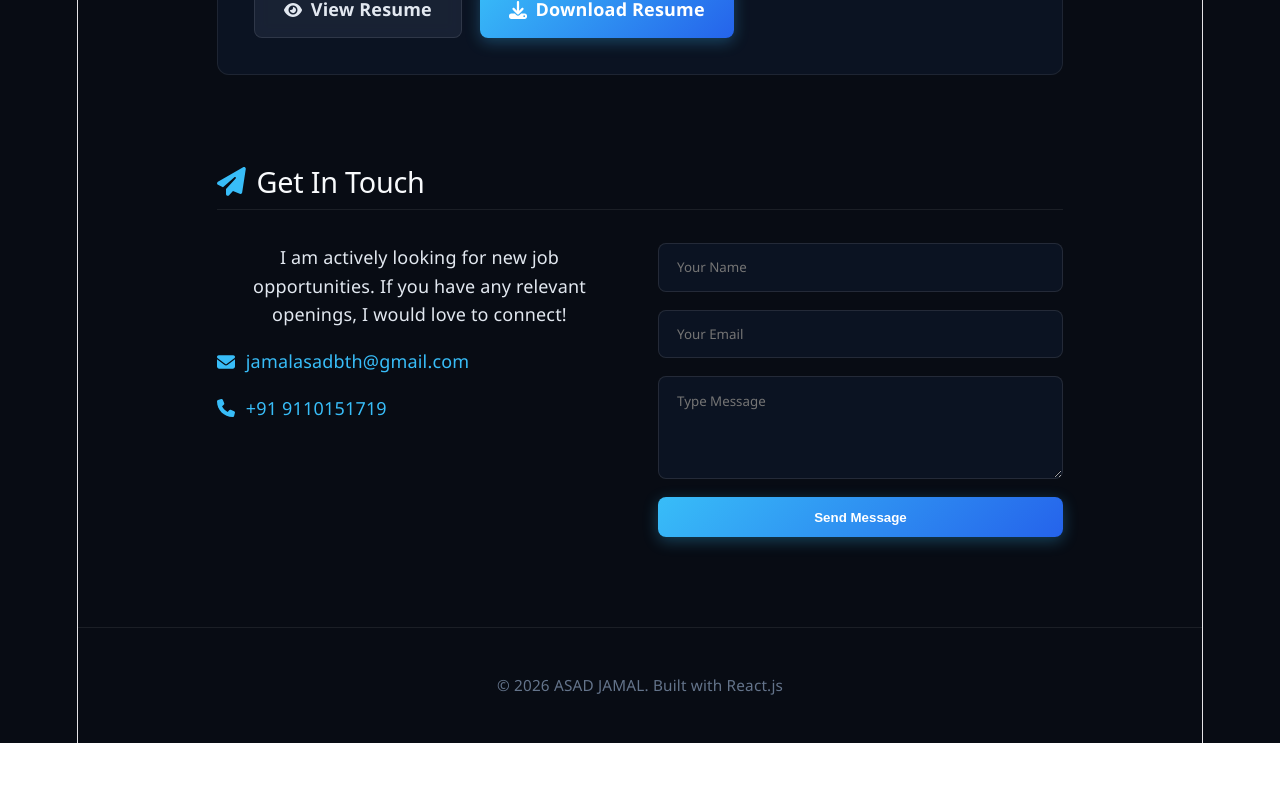
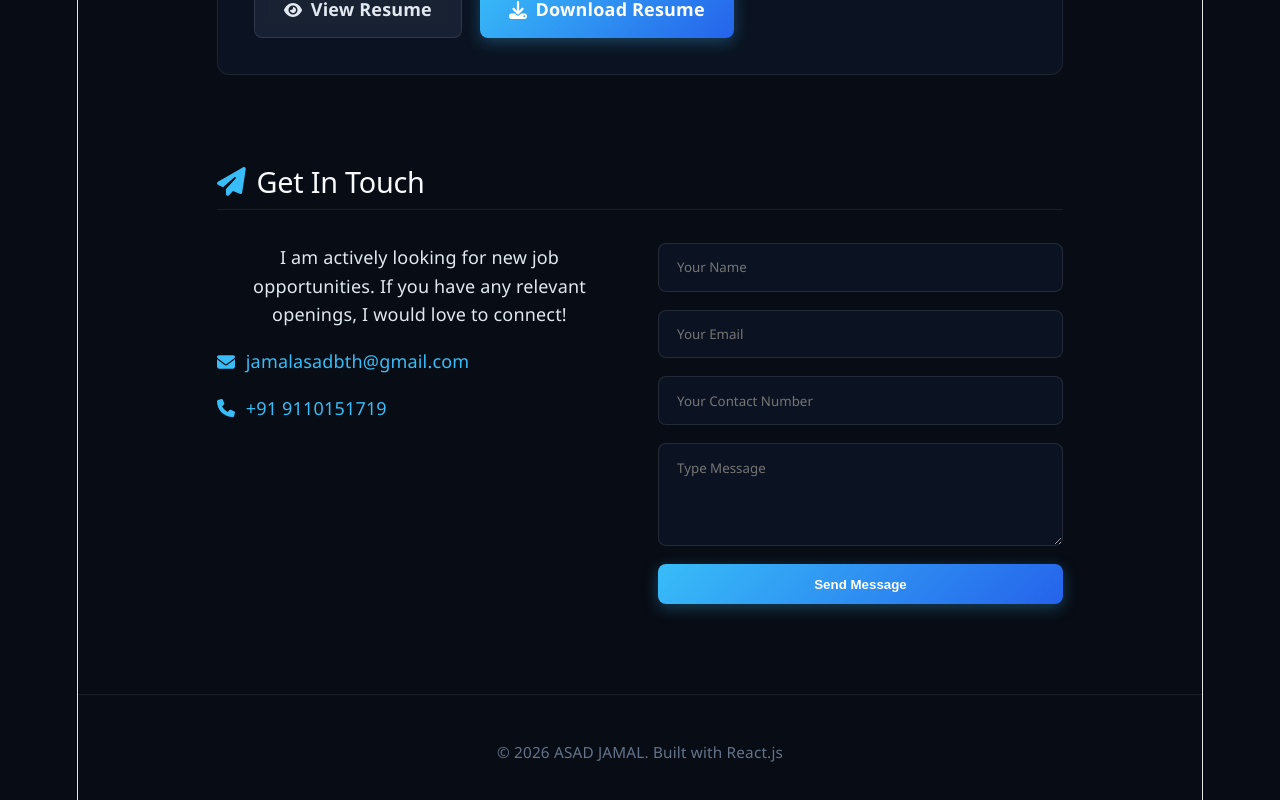
Before and after one commit to jamalasad-ASAD/Portfolio-Asad, a React (Vite) app: page / in a window 1280 px wide. Shown: the part 3755-4555 px from the top of the page. Before the commit the page ends 4498 px from the top, so only its background shows below. Built offline with nearby package versions, Linux system fonts and the light colour scheme.

Commit message:
Added contact number field in contact form

```diff
--- a/src/App.jsx
+++ b/src/App.jsx
@@ -58,15 +58,17 @@ function App() {
   const [loading, setLoading] = useState(false);
   const [menuOpen, setMenuOpen] = useState(false);
 
+  // 📱 Added phone field to state
   const [formData, setFormData] = useState({
     name: '',
     email: '',
+    phone: '',
     message: ''
   });
 
   const resumeUrl = "/resume.pdf";
 
-  // Initialize EmailJS with Public Key on mount
+  // Initialize EmailJS on mount
   useEffect(() => {
     emailjs.init("vXZGlrFVZVPhiQaf9");
   }, []);
@@ -80,26 +82,29 @@ function App() {
     e.preventDefault();
     setLoading(true);
 
+    // 📱 Phone number parameters include kiye hain
     const templateParams = {
       from_name: formData.name,
       user_name: formData.name,
       from_email: formData.email,
       user_email: formData.email,
+      phone_number: formData.phone,
+      user_phone: formData.phone,
       reply_to: formData.email,
       message: formData.message,
     };
 
     emailjs.send(
-      'service_fhb8e4h',   // ✅ Service ID
-      'template_96ffv3n',  // ✅ Updated Active Template ID
+      'service_fhb8e4h',
+      'template_96ffv3n',
       templateParams,
-      'vXZGlrFVZVPhiQaf9'  // ✅ Public Key
+      'vXZGlrFVZVPhiQaf9'
     )
     .then((response) => {
       console.log('SUCCESS!', response.status, response.text);
       setLoading(false);
       setSubmitted(true);
-      setFormData({ name: '', email: '', message: '' });
+      setFormData({ name: '', email: '', phone: '', message: '' });
       setTimeout(() => setSubmitted(false), 5000);
     })
     .catch((error) => {
@@ -292,6 +297,15 @@ function App() {
                 placeholder="Your Email"
                 required
               />
+              {/* 📱 Phone Number Input Added */}
+              <input
+                type="tel"
+                name="phone"
+                value={formData.phone}
+                onChange={handleChange}
+                placeholder="Your Contact Number"
+                required
+              />
               <textarea
                 name="message"
                 value={formData.message}
```
